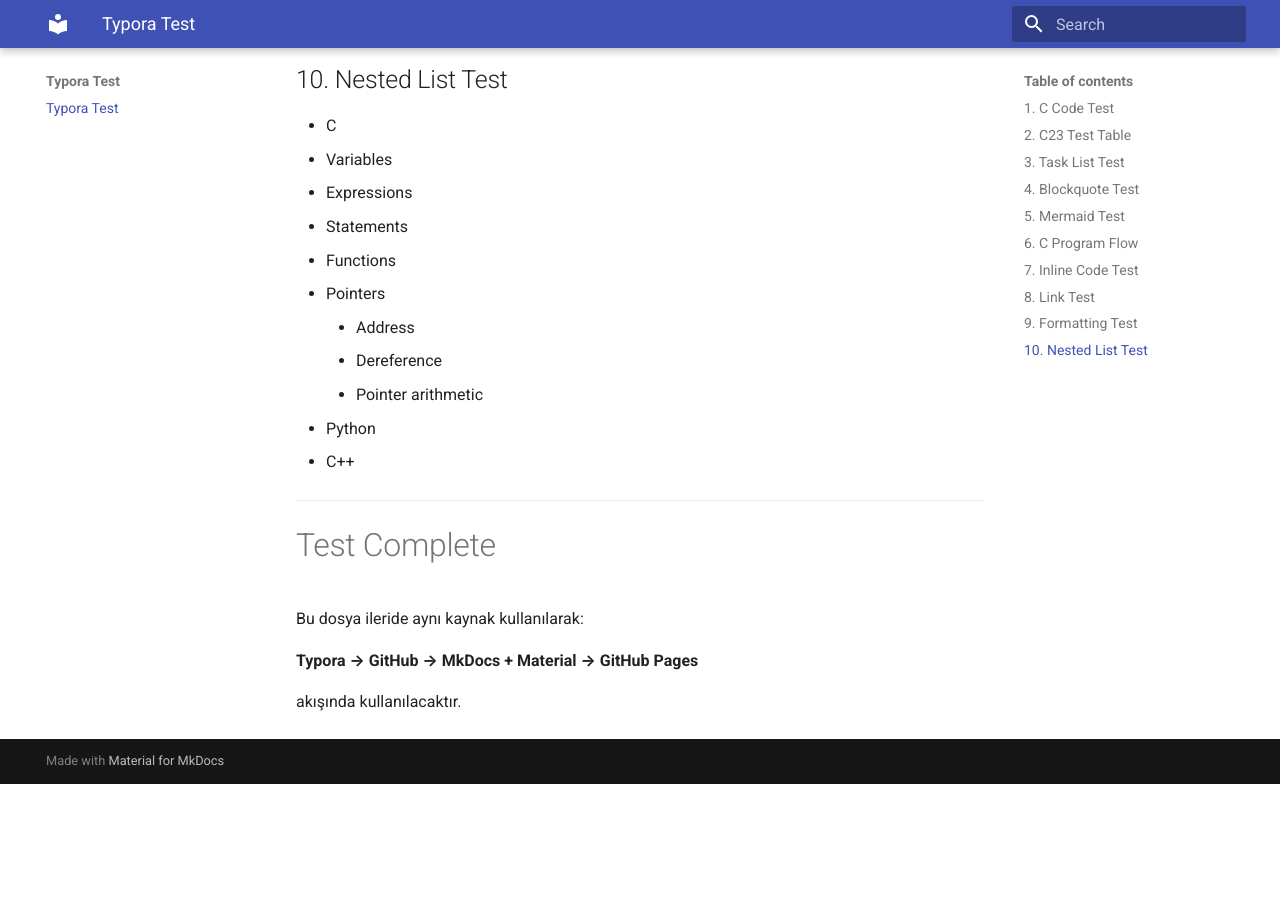
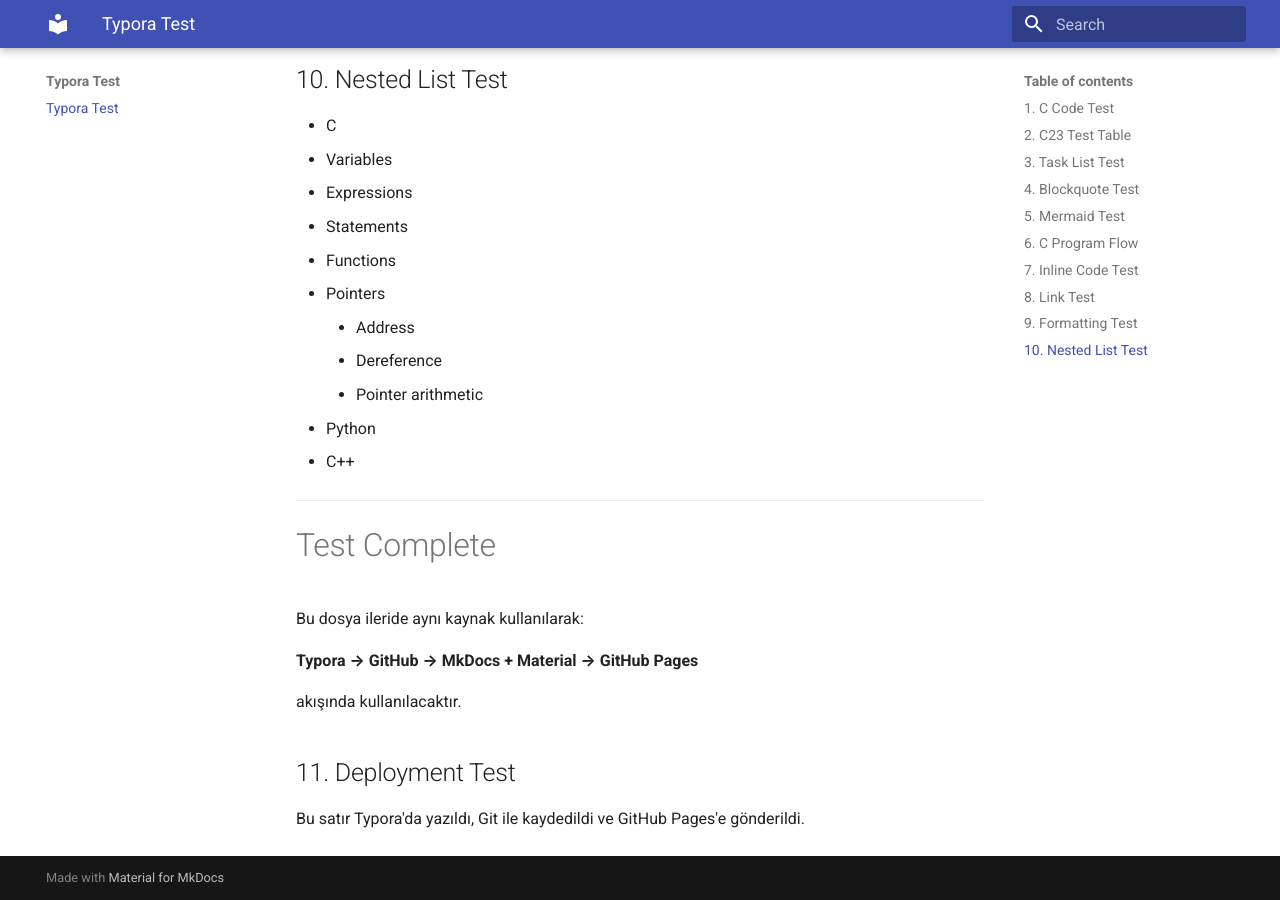
Before and after one commit to CuriousSaurus/typora-test, an MkDocs documentation site: the page built from docs/index.md, in a window 1280 px wide and 900 px high, scrolled down 2958 px. Built offline with MkDocs 1.6.1 and Material for MkDocs 9.7.7, drawn with Linux system fonts in a browser that asks for light colours; before the commit the page ends 3742 px from its top, so only the background shows below that.

Commit message:
Add deployment test

```diff
--- a/docs/index.md
+++ b/docs/index.md
@@ -131,3 +131,7 @@
 **Typora → GitHub → MkDocs + Material → GitHub Pages**
 
 akışında kullanılacaktır.
+
+## 11. Deployment Test
+
+Bu satır Typora'da yazıldı, Git ile kaydedildi ve GitHub Pages'e gönderildi.
```
